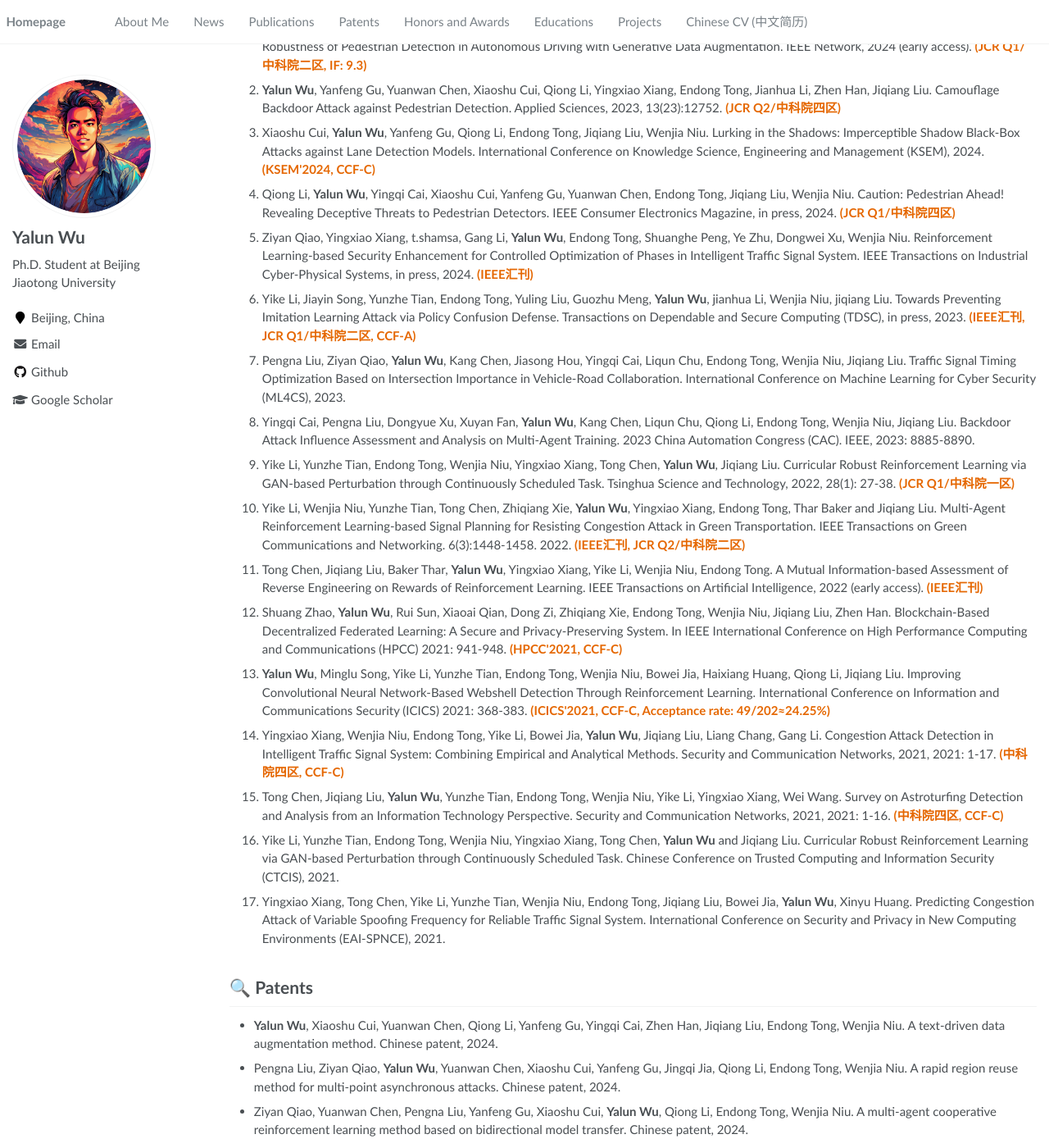
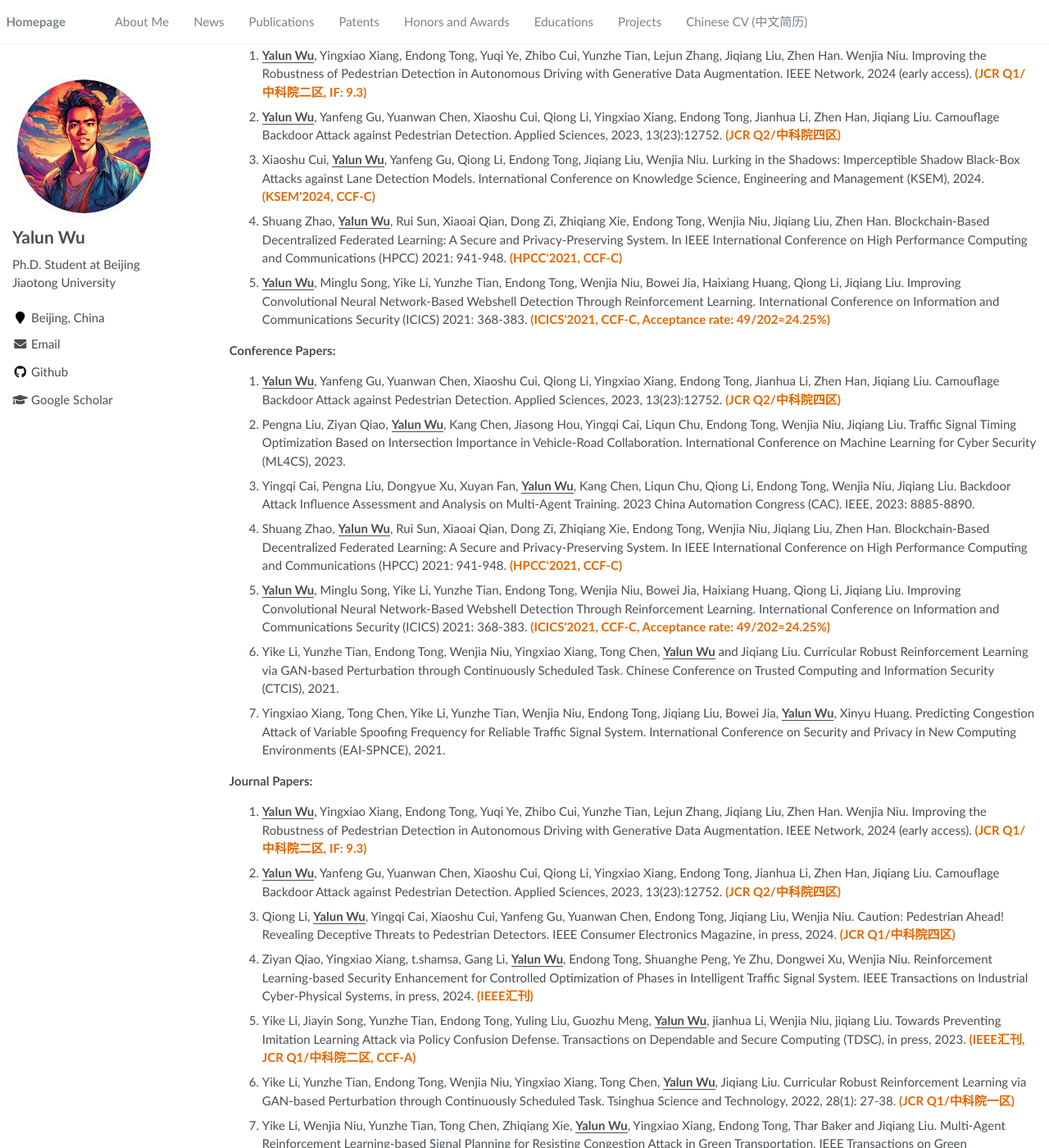
Before and after one commit to Allenpandas/Allenpandas.github.io, a Jekyll site: the page built from _pages/about.md, in a window 1280 px wide and 1400 px high, scrolled down 959 px. Shown: the whole window at 82% size. Built offline with Jekyll 4.4.1, drawn with Linux system fonts in a browser that asks for light colours.

Commit message:
update publications

```diff
--- a/_pages/about.md
+++ b/_pages/about.md
@@ -51,32 +51,48 @@ Currently, my research has centered on:
 
 <span class='anchor' id='Publications'></span>
 # 📝 Publications
-1. **Yalun Wu**, Yingxiao Xiang, Endong Tong, Yuqi Ye, Zhibo Cui, Yunzhe Tian, Lejun Zhang, Jiqiang Liu, Zhen Han. Wenjia Niu. Improving the Robustness of Pedestrian Detection in Autonomous Driving with Generative Data Augmentation. IEEE Network, 2024 (early access). <font color="#E56701"><b>(JCR Q1/中科院二区, IF: 9.3)</b></font>
-2. **Yalun Wu**, Yanfeng Gu, Yuanwan Chen, Xiaoshu Cui, Qiong Li, Yingxiao Xiang, Endong Tong, Jianhua Li, Zhen Han, Jiqiang Liu. Camouflage Backdoor Attack against Pedestrian Detection. Applied Sciences, 2023, 13(23):12752. <font color="#E56701"><b>(JCR Q2/中科院四区)</b></font>
-3. Xiaoshu Cui, **Yalun Wu**, Yanfeng Gu, Qiong Li, Endong Tong, Jiqiang Liu, Wenjia Niu. Lurking in the Shadows: Imperceptible Shadow Black-Box Attacks against Lane Detection Models. International Conference on Knowledge Science, Engineering and Management (KSEM), 2024. <font color="#E56701"><b>(KSEM'2024, CCF-C)</b></font>
-4. Qiong Li, **Yalun Wu**, Yingqi Cai, Xiaoshu Cui, Yanfeng Gu, Yuanwan Chen, Endong Tong, Jiqiang Liu, Wenjia Niu. Caution: Pedestrian Ahead! Revealing Deceptive Threats to Pedestrian Detectors.  IEEE Consumer Electronics Magazine, in press, 2024. <font color="#E56701"><b>(JCR Q1/中科院四区)</b></font>
-5. Ziyan Qiao, Yingxiao Xiang, t.shamsa, Gang Li, **Yalun Wu**, Endong Tong, Shuanghe Peng, Ye Zhu, Dongwei Xu, Wenjia Niu. Reinforcement Learning-based Security Enhancement for Controlled Optimization of Phases in Intelligent Traffic Signal System. IEEE Transactions on Industrial Cyber-Physical Systems, in press, 2024. <font color="#E56701"><b>(IEEE汇刊)</b></font>
-6. Yike Li, Jiayin Song, Yunzhe Tian, Endong Tong, Yuling Liu, Guozhu Meng, **Yalun Wu**, jianhua Li, Wenjia Niu, jiqiang Liu. Towards Preventing Imitation Learning Attack via Policy Confusion Defense. Transactions on Dependable and Secure Computing (TDSC), in press, 2023. <font color="#E56701"><b>(IEEE汇刊, JCR Q1/中科院二区, CCF-A)</b></font>
-7. Pengna Liu, Ziyan Qiao, **Yalun Wu**, Kang Chen, Jiasong Hou, Yingqi Cai, Liqun Chu, Endong Tong, Wenjia Niu, Jiqiang Liu. Traffic Signal Timing Optimization Based on Intersection Importance in Vehicle-Road Collaboration. International Conference on Machine Learning for Cyber Security (ML4CS), 2023.
-8. Yingqi Cai, Pengna Liu, Dongyue Xu, Xuyan Fan, **Yalun Wu**, Kang Chen, Liqun Chu, Qiong Li, Endong Tong, Wenjia Niu, Jiqiang Liu. Backdoor Attack Influence Assessment and Analysis on Multi-Agent Training. 2023 China Automation Congress (CAC). IEEE, 2023: 8885-8890.
-9. Yike Li, Yunzhe Tian, Endong Tong, Wenjia Niu, Yingxiao Xiang, Tong Chen, **Yalun Wu**, Jiqiang Liu. Curricular Robust Reinforcement Learning via GAN-based Perturbation through Continuously Scheduled Task. Tsinghua Science and Technology, 2022, 28(1): 27-38.  <font color="#E56701"><b>(JCR Q1/中科院一区)</b></font>
-10. Yike Li, Wenjia Niu, Yunzhe Tian, Tong Chen, Zhiqiang Xie, **Yalun Wu**, Yingxiao Xiang, Endong Tong, Thar Baker and Jiqiang Liu. Multi-Agent Reinforcement Learning-based Signal Planning for Resisting Congestion Attack in Green Transportation. IEEE Transactions on Green Communications and Networking. 6(3):1448-1458. 2022.  <font color="#E56701"><b>(IEEE汇刊, JCR Q2/中科院二区)</b></font>
-11. Tong Chen, Jiqiang Liu, Baker Thar, **Yalun Wu**, Yingxiao Xiang, Yike Li, Wenjia Niu, Endong Tong. A Mutual Information-based Assessment of Reverse Engineering on Rewards of Reinforcement Learning. IEEE Transactions on Artificial Intelligence, 2022 (early access).  <font color="#E56701"><b>(IEEE汇刊)</b></font>
-12. Shuang Zhao, **Yalun Wu**, Rui Sun, Xiaoai Qian, Dong Zi, Zhiqiang Xie, Endong Tong, Wenjia Niu, Jiqiang Liu, Zhen Han. Blockchain-Based Decentralized Federated Learning: A Secure and Privacy-Preserving System. In IEEE International Conference on High Performance Computing and Communications (HPCC) 2021: 941-948. <font color="#E56701"><b>(HPCC'2021, CCF-C)</b></font>
-13. **Yalun Wu**, Minglu Song, Yike Li, Yunzhe Tian, Endong Tong, Wenjia Niu, Bowei Jia, Haixiang Huang, Qiong Li, Jiqiang Liu. Improving Convolutional Neural Network-Based Webshell Detection Through Reinforcement Learning. International Conference on Information and Communications Security (ICICS)  2021: 368-383. <font color="#E56701"><b>(ICICS'2021, CCF-C, Acceptance rate: 49/202≈24.25%)</b></font>
-14. Yingxiao Xiang, Wenjia Niu, Endong Tong, Yike Li, Bowei Jia, **Yalun Wu**, Jiqiang Liu, Liang Chang, Gang Li. Congestion Attack Detection in Intelligent Traffic Signal System: Combining Empirical and Analytical Methods. Security and Communication Networks, 2021, 2021: 1-17. <font color="#E56701"><b>(中科院四区, CCF-C)</b></font>
-15. Tong Chen, Jiqiang Liu, **Yalun Wu**, Yunzhe Tian, Endong Tong, Wenjia Niu, Yike Li, Yingxiao Xiang, Wei Wang. Survey on Astroturfing Detection and Analysis from an Information Technology Perspective. Security and Communication Networks, 2021, 2021: 1-16. <font color="#E56701"><b>(中科院四区, CCF-C)</b></font>
-16. Yike Li, Yunzhe Tian, Endong Tong, Wenjia Niu, Yingxiao Xiang, Tong Chen, **Yalun Wu** and Jiqiang Liu. Curricular Robust Reinforcement Learning via GAN-based Perturbation through Continuously Scheduled Task. Chinese Conference on Trusted Computing and Information Security (CTCIS), 2021.
-17. Yingxiao Xiang, Tong Chen, Yike Li, Yunzhe Tian, Wenjia Niu, Endong Tong, Jiqiang Liu, Bowei Jia, **Yalun Wu**, Xinyu Huang. Predicting Congestion Attack of Variable Spoofing Frequency for Reliable Traffic Signal System. International Conference on Security and Privacy in New Computing Environments (EAI-SPNCE), 2021.
+
+**Representative Papers:**
+
+1. **<u>Yalun Wu</u>**, Yingxiao Xiang, Endong Tong, Yuqi Ye, Zhibo Cui, Yunzhe Tian, Lejun Zhang, Jiqiang Liu, Zhen Han. Wenjia Niu. Improving the Robustness of Pedestrian Detection in Autonomous Driving with Generative Data Augmentation. IEEE Network, 2024 (early access). <font color="#E56701"><b>(JCR Q1/中科院二区, IF: 9.3)</b></font>
+2. **<u>Yalun Wu</u>**, Yanfeng Gu, Yuanwan Chen, Xiaoshu Cui, Qiong Li, Yingxiao Xiang, Endong Tong, Jianhua Li, Zhen Han, Jiqiang Liu. Camouflage Backdoor Attack against Pedestrian Detection. Applied Sciences, 2023, 13(23):12752. <font color="#E56701"><b>(JCR Q2/中科院四区)</b></font>
+3. Xiaoshu Cui, **<u>Yalun Wu</u>**, Yanfeng Gu, Qiong Li, Endong Tong, Jiqiang Liu, Wenjia Niu. Lurking in the Shadows: Imperceptible Shadow Black-Box Attacks against Lane Detection Models. International Conference on Knowledge Science, Engineering and Management (KSEM), 2024. <font color="#E56701"><b>(KSEM'2024, CCF-C)</b></font>
+4. Shuang Zhao, **<u>Yalun Wu</u>**, Rui Sun, Xiaoai Qian, Dong Zi, Zhiqiang Xie, Endong Tong, Wenjia Niu, Jiqiang Liu, Zhen Han. Blockchain-Based Decentralized Federated Learning: A Secure and Privacy-Preserving System. In IEEE International Conference on High Performance Computing and Communications (HPCC) 2021: 941-948. <font color="#E56701"><b>(HPCC'2021, CCF-C)</b></font>
+5. **<u>Yalun Wu</u>**, Minglu Song, Yike Li, Yunzhe Tian, Endong Tong, Wenjia Niu, Bowei Jia, Haixiang Huang, Qiong Li, Jiqiang Liu. Improving Convolutional Neural Network-Based Webshell Detection Through Reinforcement Learning. International Conference on Information and Communications Security (ICICS)  2021: 368-383. <font color="#E56701"><b>(ICICS'2021, CCF-C, Acceptance rate: 49/202≈24.25%)</b></font>
+
+
+
+**Conference Papers:**
+
+1. **<u>Yalun Wu</u>**, Yanfeng Gu, Yuanwan Chen, Xiaoshu Cui, Qiong Li, Yingxiao Xiang, Endong Tong, Jianhua Li, Zhen Han, Jiqiang Liu. Camouflage Backdoor Attack against Pedestrian Detection. Applied Sciences, 2023, 13(23):12752. <font color="#E56701"><b>(JCR Q2/中科院四区)</b></font>
+2. Pengna Liu, Ziyan Qiao, **<u>Yalun Wu</u>**, Kang Chen, Jiasong Hou, Yingqi Cai, Liqun Chu, Endong Tong, Wenjia Niu, Jiqiang Liu. Traffic Signal Timing Optimization Based on Intersection Importance in Vehicle-Road Collaboration. International Conference on Machine Learning for Cyber Security (ML4CS), 2023.
+3. Yingqi Cai, Pengna Liu, Dongyue Xu, Xuyan Fan, **<u>Yalun Wu</u>**, Kang Chen, Liqun Chu, Qiong Li, Endong Tong, Wenjia Niu, Jiqiang Liu. Backdoor Attack Influence Assessment and Analysis on Multi-Agent Training. 2023 China Automation Congress (CAC). IEEE, 2023: 8885-8890.
+4. Shuang Zhao, **<u>Yalun Wu</u>**, Rui Sun, Xiaoai Qian, Dong Zi, Zhiqiang Xie, Endong Tong, Wenjia Niu, Jiqiang Liu, Zhen Han. Blockchain-Based Decentralized Federated Learning: A Secure and Privacy-Preserving System. In IEEE International Conference on High Performance Computing and Communications (HPCC) 2021: 941-948. <font color="#E56701"><b>(HPCC'2021, CCF-C)</b></font>
+5. **<u>Yalun Wu</u>**, Minglu Song, Yike Li, Yunzhe Tian, Endong Tong, Wenjia Niu, Bowei Jia, Haixiang Huang, Qiong Li, Jiqiang Liu. Improving Convolutional Neural Network-Based Webshell Detection Through Reinforcement Learning. International Conference on Information and Communications Security (ICICS)  2021: 368-383. <font color="#E56701"><b>(ICICS'2021, CCF-C, Acceptance rate: 49/202≈24.25%)</b></font>
+6. Yike Li, Yunzhe Tian, Endong Tong, Wenjia Niu, Yingxiao Xiang, Tong Chen, **<u>Yalun Wu</u>** and Jiqiang Liu. Curricular Robust Reinforcement Learning via GAN-based Perturbation through Continuously Scheduled Task. Chinese Conference on Trusted Computing and Information Security (CTCIS), 2021.
+7. Yingxiao Xiang, Tong Chen, Yike Li, Yunzhe Tian, Wenjia Niu, Endong Tong, Jiqiang Liu, Bowei Jia, **<u>Yalun Wu</u>**, Xinyu Huang. Predicting Congestion Attack of Variable Spoofing Frequency for Reliable Traffic Signal System. International Conference on Security and Privacy in New Computing Environments (EAI-SPNCE), 2021.
+
+**Journal Papers:**
+
+1. **<u>Yalun Wu</u>**, Yingxiao Xiang, Endong Tong, Yuqi Ye, Zhibo Cui, Yunzhe Tian, Lejun Zhang, Jiqiang Liu, Zhen Han. Wenjia Niu. Improving the Robustness of Pedestrian Detection in Autonomous Driving with Generative Data Augmentation. IEEE Network, 2024 (early access). <font color="#E56701"><b>(JCR Q1/中科院二区, IF: 9.3)</b></font>
+2. **<u>Yalun Wu</u>**, Yanfeng Gu, Yuanwan Chen, Xiaoshu Cui, Qiong Li, Yingxiao Xiang, Endong Tong, Jianhua Li, Zhen Han, Jiqiang Liu. Camouflage Backdoor Attack against Pedestrian Detection. Applied Sciences, 2023, 13(23):12752. <font color="#E56701"><b>(JCR Q2/中科院四区)</b></font>
+3. Qiong Li, **<u>Yalun Wu</u>**, Yingqi Cai, Xiaoshu Cui, Yanfeng Gu, Yuanwan Chen, Endong Tong, Jiqiang Liu, Wenjia Niu. Caution: Pedestrian Ahead! Revealing Deceptive Threats to Pedestrian Detectors.  IEEE Consumer Electronics Magazine, in press, 2024. <font color="#E56701"><b>(JCR Q1/中科院四区)</b></font>
+4. Ziyan Qiao, Yingxiao Xiang, t.shamsa, Gang Li, **<u>Yalun Wu</u>**, Endong Tong, Shuanghe Peng, Ye Zhu, Dongwei Xu, Wenjia Niu. Reinforcement Learning-based Security Enhancement for Controlled Optimization of Phases in Intelligent Traffic Signal System. IEEE Transactions on Industrial Cyber-Physical Systems, in press, 2024. <font color="#E56701"><b>(IEEE汇刊)</b></font>
+5. Yike Li, Jiayin Song, Yunzhe Tian, Endong Tong, Yuling Liu, Guozhu Meng, **<u>Yalun Wu</u>**, jianhua Li, Wenjia Niu, jiqiang Liu. Towards Preventing Imitation Learning Attack via Policy Confusion Defense. Transactions on Dependable and Secure Computing (TDSC), in press, 2023. <font color="#E56701"><b>(IEEE汇刊, JCR Q1/中科院二区, CCF-A)</b></font>
+6. Yike Li, Yunzhe Tian, Endong Tong, Wenjia Niu, Yingxiao Xiang, Tong Chen, **<u>Yalun Wu</u>**, Jiqiang Liu. Curricular Robust Reinforcement Learning via GAN-based Perturbation through Continuously Scheduled Task. Tsinghua Science and Technology, 2022, 28(1): 27-38.  <font color="#E56701"><b>(JCR Q1/中科院一区)</b></font>
+7. Yike Li, Wenjia Niu, Yunzhe Tian, Tong Chen, Zhiqiang Xie, **<u>Yalun Wu</u>**, Yingxiao Xiang, Endong Tong, Thar Baker and Jiqiang Liu. Multi-Agent Reinforcement Learning-based Signal Planning for Resisting Congestion Attack in Green Transportation. IEEE Transactions on Green Communications and Networking. 6(3):1448-1458. 2022.  <font color="#E56701"><b>(IEEE汇刊, JCR Q2/中科院二区)</b></font>
+8. Tong Chen, Jiqiang Liu, Baker Thar, **<u>Yalun Wu</u>**, Yingxiao Xiang, Yike Li, Wenjia Niu, Endong Tong. A Mutual Information-based Assessment of Reverse Engineering on Rewards of Reinforcement Learning. IEEE Transactions on Artificial Intelligence, 2022 (early access).  <font color="#E56701"><b>(IEEE汇刊)</b></font>
+9. Yingxiao Xiang, Wenjia Niu, Endong Tong, Yike Li, Bowei Jia, **<u>Yalun Wu</u>**, Jiqiang Liu, Liang Chang, Gang Li. Congestion Attack Detection in Intelligent Traffic Signal System: Combining Empirical and Analytical Methods. Security and Communication Networks, 2021, 2021: 1-17. <font color="#E56701"><b>(中科院四区, CCF-C)</b></font>
+10. Tong Chen, Jiqiang Liu, **<u>Yalun Wu</u>**, Yunzhe Tian, Endong Tong, Wenjia Niu, Yike Li, Yingxiao Xiang, Wei Wang. Survey on Astroturfing Detection and Analysis from an Information Technology Perspective. Security and Communication Networks, 2021, 2021: 1-16. <font color="#E56701"><b>(中科院四区, CCF-C)</b></font>
 
 
 <span class='anchor' id='Patents'></span>
 # 🔍 Patents
-- **Yalun Wu**, Xiaoshu Cui, Yuanwan Chen, Qiong Li, Yanfeng Gu, Yingqi Cai, Zhen Han, Jiqiang Liu, Endong Tong, Wenjia Niu. A text-driven data augmentation method. Chinese patent, 2024.
-- Pengna Liu, Ziyan Qiao, **Yalun Wu**, Yuanwan Chen, Xiaoshu Cui, Yanfeng Gu, Jingqi Jia, Qiong Li, Endong Tong, Wenjia Niu. A rapid region reuse method for multi-point asynchronous attacks. Chinese patent, 2024.
-- Ziyan Qiao, Yuanwan Chen, Pengna Liu, Yanfeng Gu, Xiaoshu Cui, **Yalun Wu**, Qiong Li, Endong Tong, Wenjia Niu. A multi-agent cooperative reinforcement learning method based on bidirectional model transfer. Chinese patent, 2024.
-- Dianjing Cheng, Yunzhe Tian, Xiyi Lu, Kang Chen, Dongyue Xu, **Yalun Wu**, Xingyu Wu, Yike Li, Qiong Li, Endong Tong, Wenjia Niu, Jiqiang Liu. A method and apparatus for constructing a multi-task classifier combining pre-training and supervised fine-tuning. Chinese patent, 2024.
-- Kang Chen, Yunzhe Tian, Dongyue Xu, **Yalun Wu**, Xingyu Wu, Yike Li, Endong Tong, Wenjia Niu. A method for identifying modulation styles and technical systems of wireless signals. Chinese patent, 2023.
+- **<u>Yalun Wu</u>**, Xiaoshu Cui, Yuanwan Chen, Qiong Li, Yanfeng Gu, Yingqi Cai, Zhen Han, Jiqiang Liu, Endong Tong, Wenjia Niu. A text-driven data augmentation method. Chinese patent, 2024.
+- Pengna Liu, Ziyan Qiao, **<u>Yalun Wu</u>**, Yuanwan Chen, Xiaoshu Cui, Yanfeng Gu, Jingqi Jia, Qiong Li, Endong Tong, Wenjia Niu. A rapid region reuse method for multi-point asynchronous attacks. Chinese patent, 2024.
+- Ziyan Qiao, Yuanwan Chen, Pengna Liu, Yanfeng Gu, Xiaoshu Cui, **<u>Yalun Wu</u>**, Qiong Li, Endong Tong, Wenjia Niu. A multi-agent cooperative reinforcement learning method based on bidirectional model transfer. Chinese patent, 2024.
+- Dianjing Cheng, Yunzhe Tian, Xiyi Lu, Kang Chen, Dongyue Xu, **<u>Yalun Wu</u>**, Xingyu Wu, Yike Li, Qiong Li, Endong Tong, Wenjia Niu, Jiqiang Liu. A method and apparatus for constructing a multi-task classifier combining pre-training and supervised fine-tuning. Chinese patent, 2024.
+- Kang Chen, Yunzhe Tian, Dongyue Xu, **<u>Yalun Wu</u>**, Xingyu Wu, Yike Li, Endong Tong, Wenjia Niu. A method for identifying modulation styles and technical systems of wireless signals. Chinese patent, 2023.
 
 
 <span class='anchor' id='Honors-and-Awards'></span>
```
